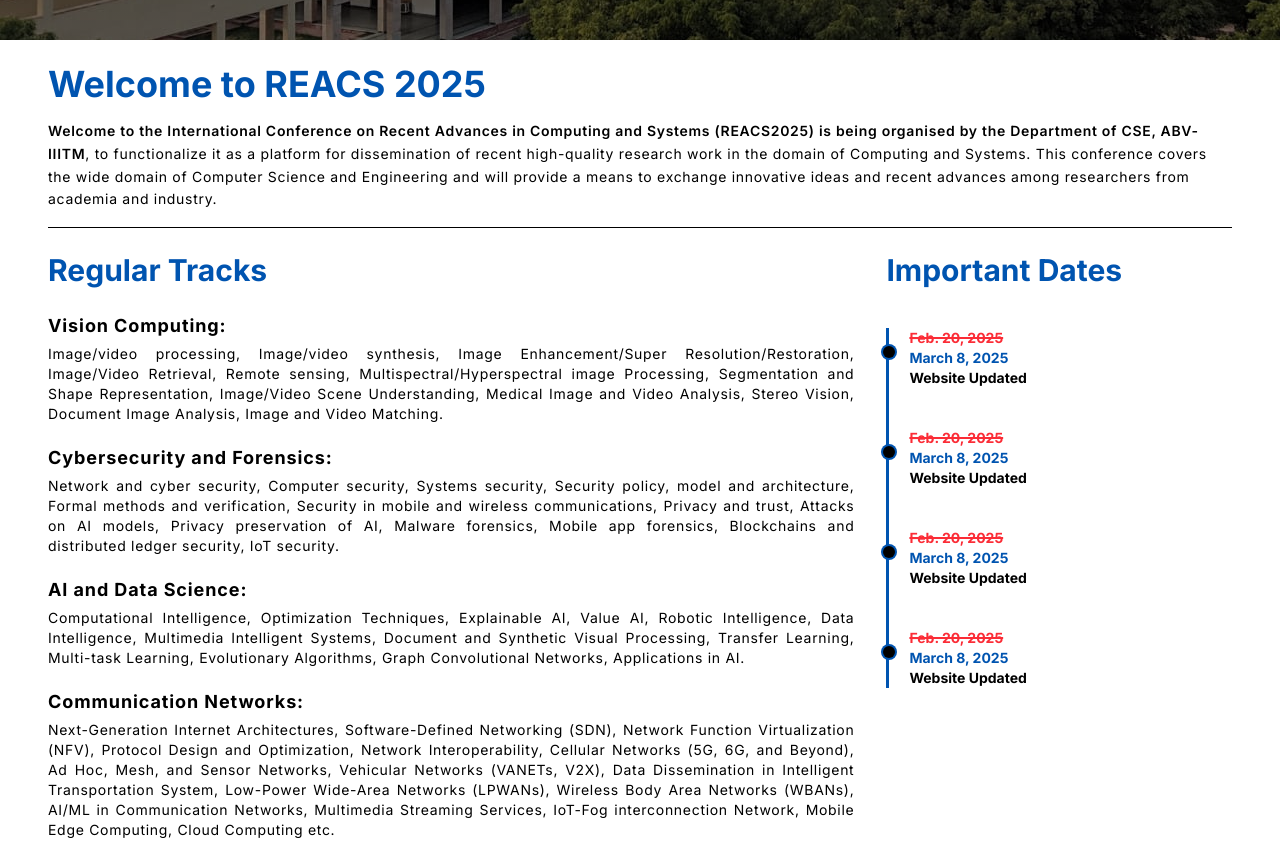
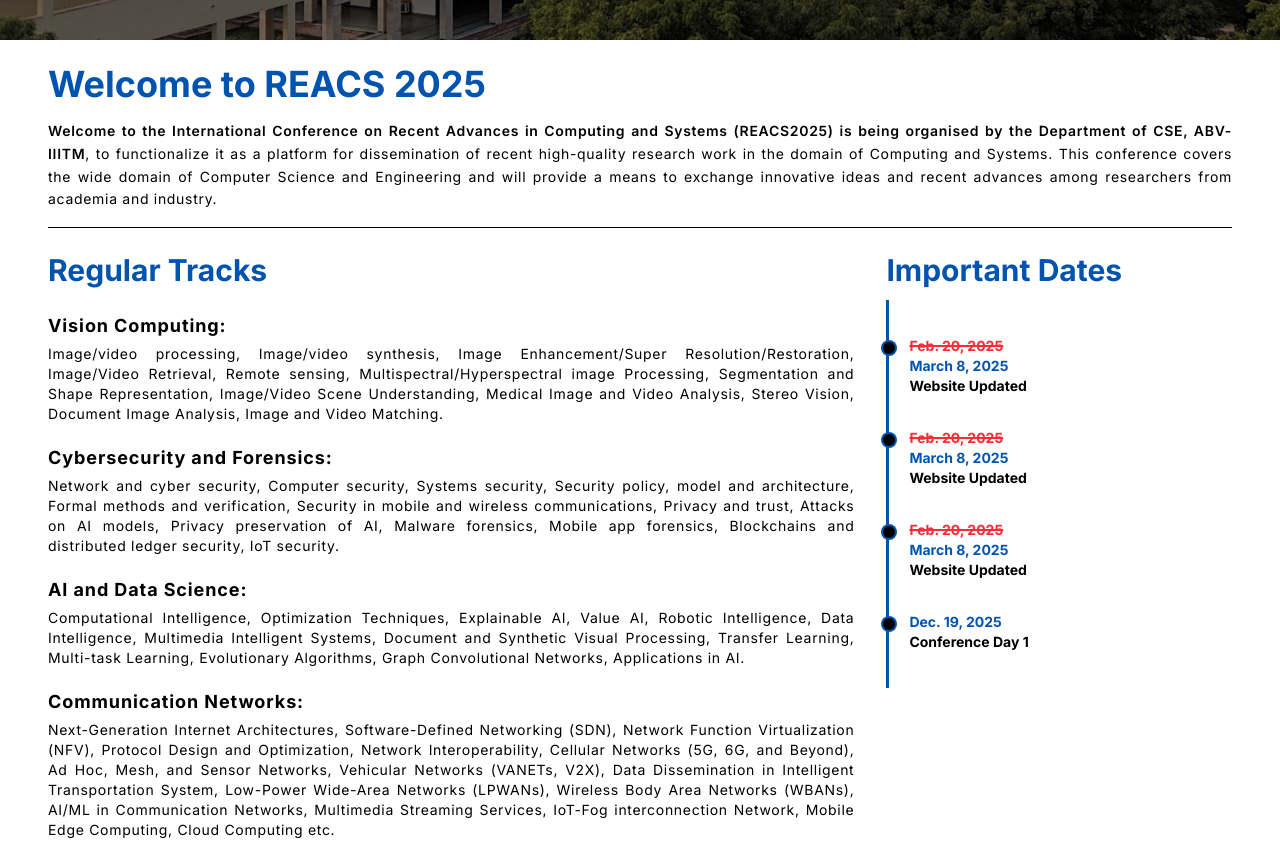
Before and after one commit to dewani12/ReACS_2025, a React (Vite) app in the folder frontend/: page / in a window 1280 px wide. Shown: the part 560-1424 px from the top of the page. Built offline with nearby package versions, Linux system fonts and the light colour scheme.

Commit message:
fix: update event dates and improve layout in MainSection for better readability

```diff
--- a/frontend/src/components/MainSection.jsx
+++ b/frontend/src/components/MainSection.jsx
@@ -19,18 +19,17 @@
                 label: "Website Updated",
             },
             {
-                oldDate: "Feb. 20, 2025",
-                newDate: "March 8, 2025",
-                label: "Website Updated",
+                newDate: "Dec. 19, 2025",
+                label: "Conference Day 1",
             }
         ];
         return (
             <div >
-                <div className="text-2xl md:text-3xl heading-cl font-bold">Important Dates</div>
-                <div className="border-l-3 border-[#0054B0] relative">
+                <div className="text-2xl md:text-3xl heading-cl font-bold mb-3">Important Dates</div>
+                <div className="border-l-3 py-1 border-[#0054B0] relative">
                     {events.map((event, index) => (
-                        <div key={index} className="text-sm my-10 pl-5 relative">
-                            <div className="absolute -left-2 top-4 w-4 h-4 bg-[#0054B0] rounded-full flex items-center justify-center">
+                        <div key={index} className="text-sm my-8 pl-5 relative">
+                            <div className="absolute -left-2 top-1 w-4 h-4 bg-[#0054B0] rounded-full flex items-center justify-center">
                                 <span className="bg-black w-3 h-3 rounded-full"></span>
                             </div>
                             {event.oldDate && (
@@ -84,7 +83,7 @@
         <div className="inter primary-bg text-cl py-2 px-4 md:px-12 sm:py-4 md:py-8 max-w-[1280px] mx-auto">
             <div className="mb-6 pb-4 border-b-1">
                 <div className="heading-cl text-3xl md:text-4xl tracking-normal font-bold">Welcome to REACS 2025</div>
-                <div className="text-sm/relaxed mt-4 tracking-wider"><span className="font-semibold">Welcome to the International Conference on Recent Advances in Computing and Systems (REACS2025) is being organised by the Department of CSE, ABV-IIITM</span>, to functionalize it as a platform for dissemination of recent high-quality research work in the domain of Computing and Systems. This conference covers the wide domain of Computer Science and Engineering and will provide a means to exchange innovative ideas and recent advances among researchers from academia and industry.</div>
+                <div className="text-sm/relaxed mt-4 tracking-wider text-justify"><span className="font-semibold">Welcome to the International Conference on Recent Advances in Computing and Systems (REACS2025) is being organised by the Department of CSE, ABV-IIITM</span>, to functionalize it as a platform for dissemination of recent high-quality research work in the domain of Computing and Systems. This conference covers the wide domain of Computer Science and Engineering and will provide a means to exchange innovative ideas and recent advances among researchers from academia and industry.</div>
             </div>
             <div className="flex space-x-8">
                 <div className="md:w-[70%]">
@@ -96,7 +95,7 @@
                                 <div className=" md:text-sm tracking-wider text-sm/relaxed mt-1 text-justify">{item.content}</div>
                             </div>
                         ))}
-                        <div className="md:hidden mt-5 mb-6">
+                        <div className="md:hidden my-5 border-t-1 pt-6">
                             {timeLine()}
                         </div>
                     </div>
@@ -104,7 +103,6 @@
                 <div className="max-md:hidden w-[30%]">
                     {timeLine()}
                 </div>
-
             </div>
 
         </div>
```
